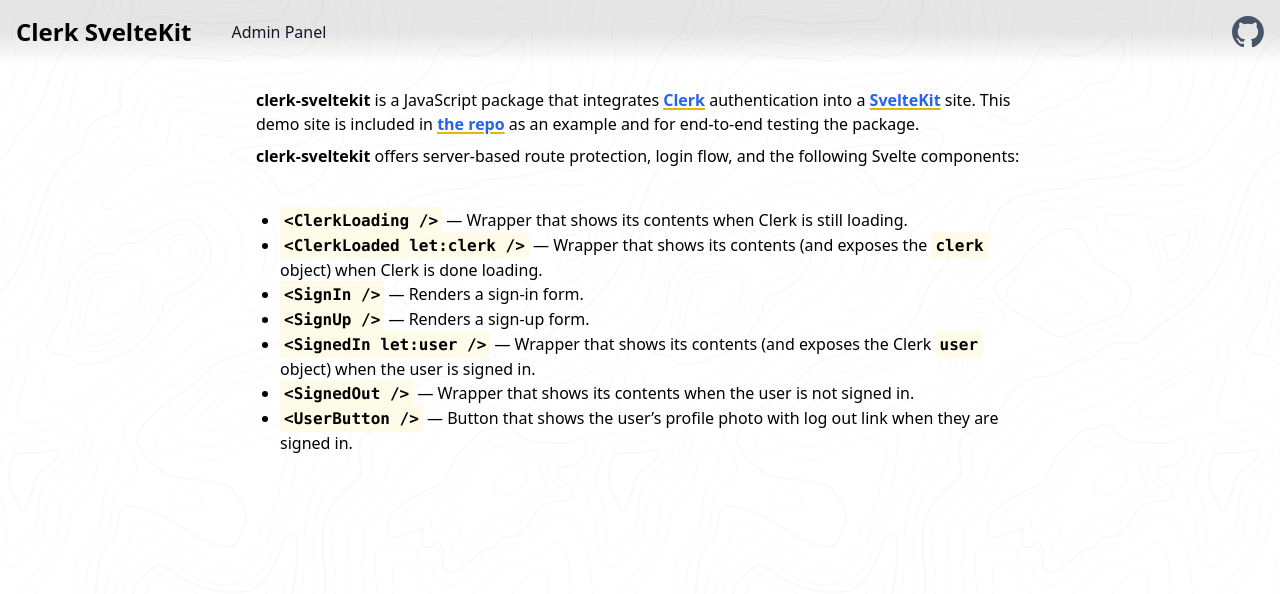
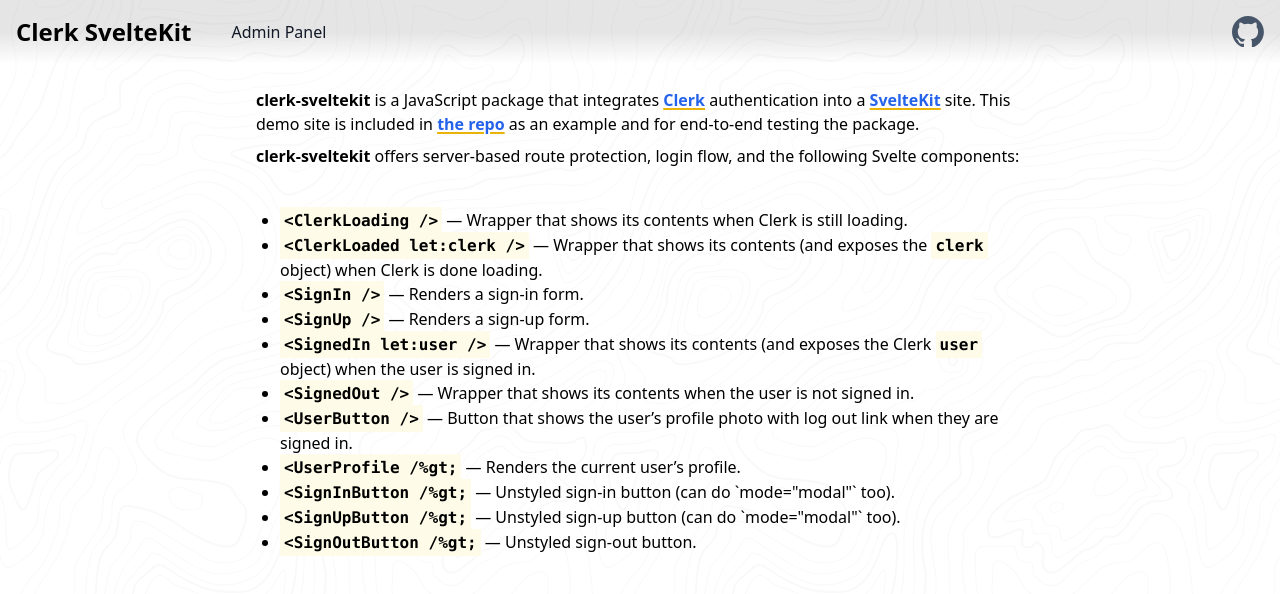
Before and after one commit to Harold-Anderson/clerk-sveltekit, a SvelteKit app: page / in a window 1280 px wide. Shown: the top 594 px of the page. Built offline with nearby package versions, Linux system fonts and the light colour scheme.

Commit message:
Document existence of new packages and export them

```diff
--- a/src/routes/+page.svelte
+++ b/src/routes/+page.svelte
@@ -42,6 +42,10 @@
 	<li><code>&lt;SignedIn let:user /&gt;</code> — Wrapper that shows its contents (and exposes the Clerk <code>user</code> object) when the user is signed in.</li>
 	<li><code>&lt;SignedOut /&gt;</code> — Wrapper that shows its contents when the user is not signed in.</li>
 	<li><code>&lt;UserButton /&gt;</code> — Button that shows the user’s profile photo with log out link when they are signed in.</li>
+	<li><code>&lt;UserProfile /%gt;</code> — Renders the current user’s profile.</li>
+	<li><code>&lt;SignInButton /%gt;</code> — Unstyled sign-in button (can do `mode="modal"` too).</li>
+	<li><code>&lt;SignUpButton /%gt;</code> — Unstyled sign-up button (can do `mode="modal"` too).</li>
+	<li><code>&lt;SignOutButton /%gt;</code> — Unstyled sign-out button.</li>
 </ul>
 
 <style>
```
Also changed, not shown: package.json (+28 -0 lines), 1 other file (tests, documents, lock files or other folders).
